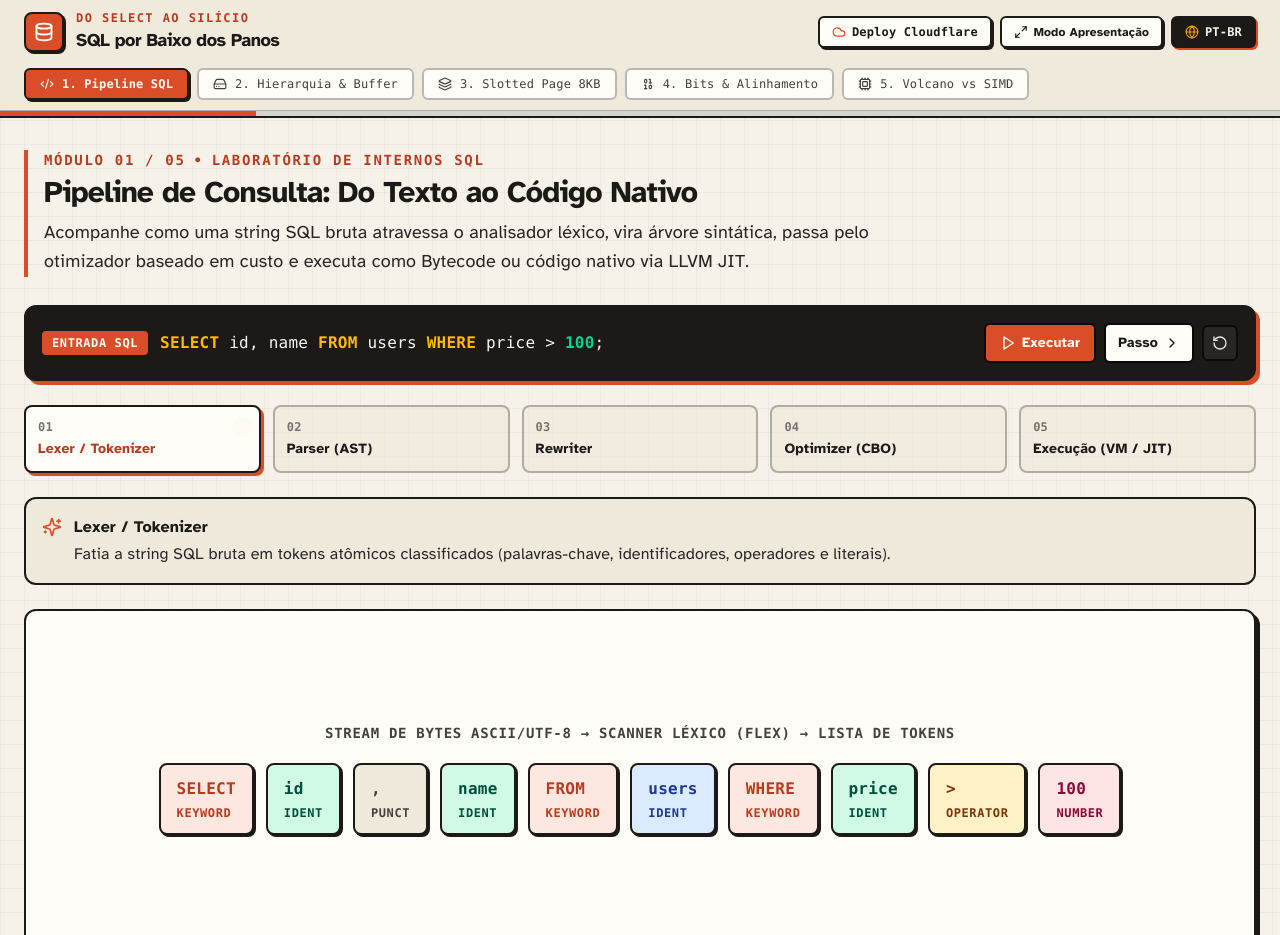
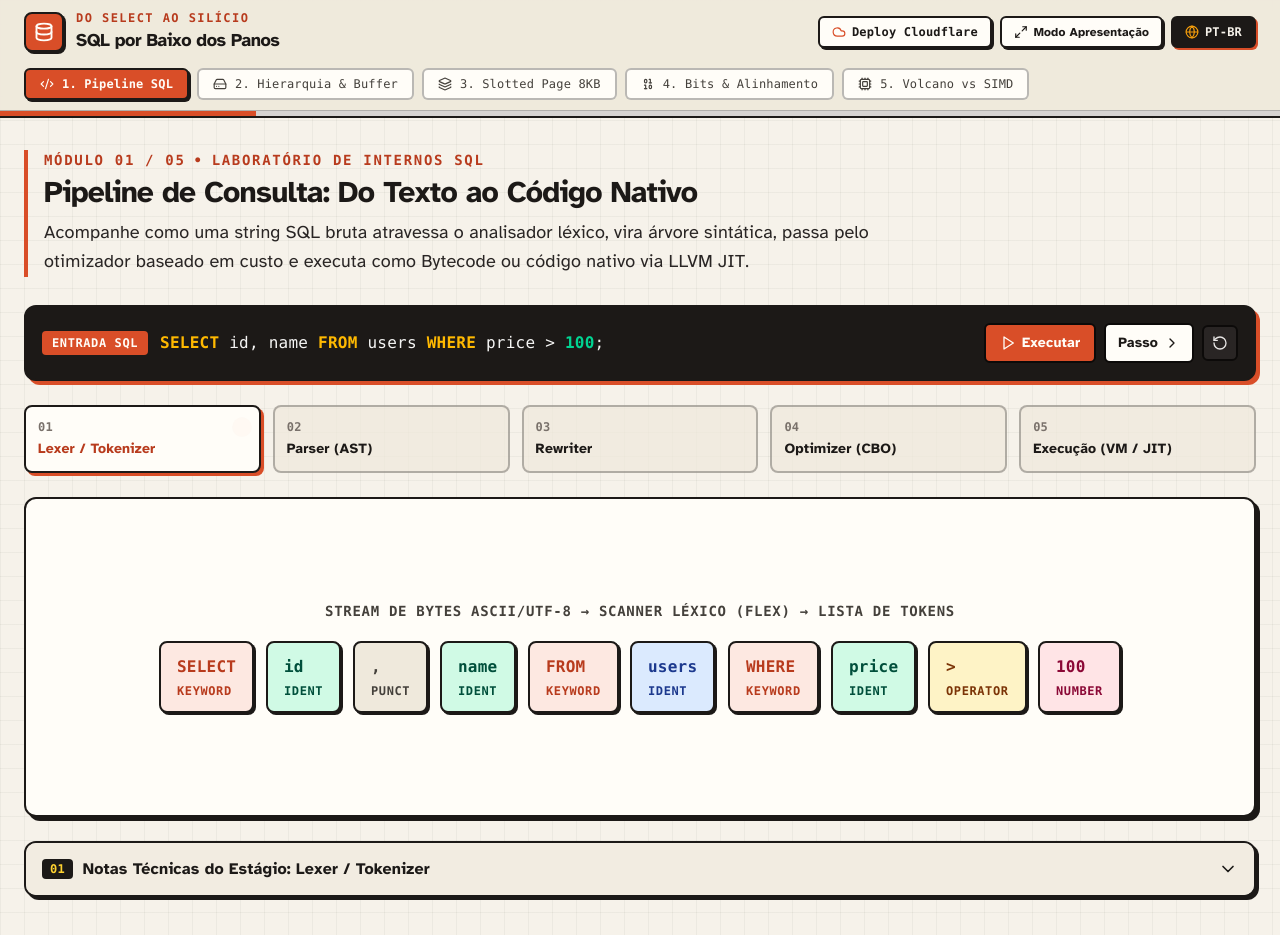
Before and after one commit to eduardoutsch/sql-under-the-hood, a React (Vite) app: page / in a window 1280 px wide. Shown: the top 935 px of the page. Built offline with nearby package versions, Linux system fonts and the light colour scheme.

Commit message:
feat: make query pipeline notes collapsible with spring tokens
Signed-off-by: eduardoutsch <utscheduardo@gmail.com>

```diff
--- a/src/features/queryPipeline/PipelineStageViews.tsx
+++ b/src/features/queryPipeline/PipelineStageViews.tsx
@@ -12,8 +12,8 @@ export function LexerStageView({ tokens, banner }: { tokens: readonly SqlToken[]
         {tokens.map((tok, i) => (
           <div
             key={i}
-            style={{ animationDelay: `${i * 70}ms` }}
-            className={`px-4 py-3 rounded-lg border-2 shadow-[2px_2px_0px_#1c1917] font-mono transition-transform hover:-translate-y-0.5 ${tok.color}`}
+            style={{ animationDelay: `${i * 55}ms` }}
+            className={`animate-springIn px-4 py-3 rounded-lg border-2 shadow-[2px_2px_0px_#1c1917] font-mono transition-transform hover:-translate-y-0.5 ${tok.color}`}
           >
             <div className="text-base font-bold">{tok.text}</div>
             <div className="text-xs tracking-wider mt-1 font-semibold">{tok.type}</div>
--- a/src/features/queryPipeline/QueryPipelineModule.tsx
+++ b/src/features/queryPipeline/QueryPipelineModule.tsx
@@ -1,4 +1,5 @@
-import { CheckCircle2, ChevronRight, Pause, Play, RotateCcw, Sparkles } from 'lucide-react';
+import { CheckCircle2, ChevronRight, Pause, Play, RotateCcw } from 'lucide-react';
+import { AccordionPanel } from '../../components/AccordionPanel';
 import type { Locale, TranslationBundle } from '../../core/i18n';
 import {
   AstStageView,
@@ -88,15 +89,7 @@ export function QueryPipelineModule({ t, lang }: QueryPipelineModuleProps) {
         })}
       </div>
 
-      <div className="bg-[#EFE9DC] border-2 border-stone-900 rounded-xl p-4 flex items-start gap-3">
-        <Sparkles className="w-5 h-5 text-[#D94E28] shrink-0 mt-0.5" />
-        <div>
-          <h4 className="text-base font-bold text-stone-900">{t.m1.stages[vm.stage].name}</h4>
-          <p className="text-sm sm:text-base text-stone-800 mt-0.5 leading-relaxed">{t.m1.stages[vm.stage].desc}</p>
-        </div>
-      </div>
-
-      <div className="bg-[#FFFDF8] border-2 border-stone-900 shadow-[4px_4px_0px_#1c1917] rounded-xl p-5 sm:p-6 min-h-[340px] flex flex-col justify-center">
+      <div className="bg-[#FFFDF8] border-2 border-stone-900 shadow-[4px_4px_0px_#1c1917] rounded-xl p-5 sm:p-6 min-h-[320px] flex flex-col justify-center">
         {vm.stage === 0 && <LexerStageView tokens={vm.tokens} banner={t.m1.lexerBanner} />}
         {(vm.stage === 1 || vm.stage === 2) && <AstStageView isRewriter={vm.stage === 2} t={t} />}
         {vm.stage === 3 && <OptimizerStageView t={t} />}
@@ -112,6 +105,14 @@ export function QueryPipelineModule({ t, lang }: QueryPipelineModuleProps) {
           />
         )}
       </div>
+
+      <AccordionPanel
+        title={`${t.m1.stageNotesLabel}: ${t.m1.stages[vm.stage].name}`}
+        badge={`0${vm.stage + 1}`}
+        defaultOpen={false}
+      >
+        <p className="text-sm sm:text-base text-stone-800 leading-relaxed">{t.m1.stages[vm.stage].desc}</p>
+      </AccordionPanel>
     </div>
   );
 }
```
